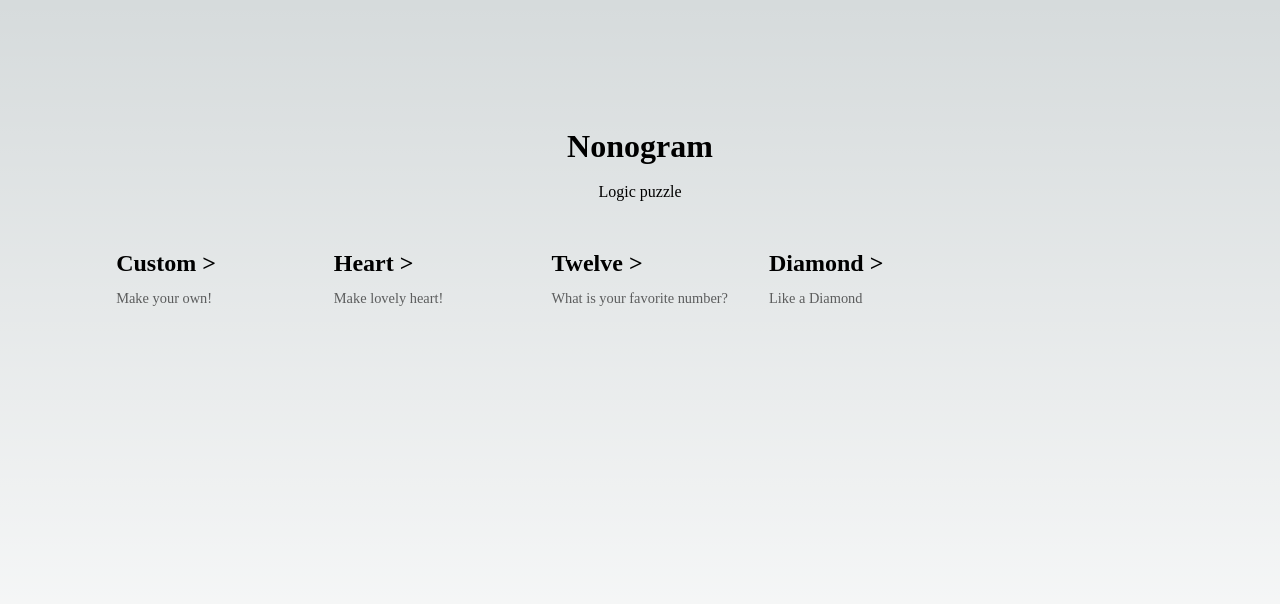
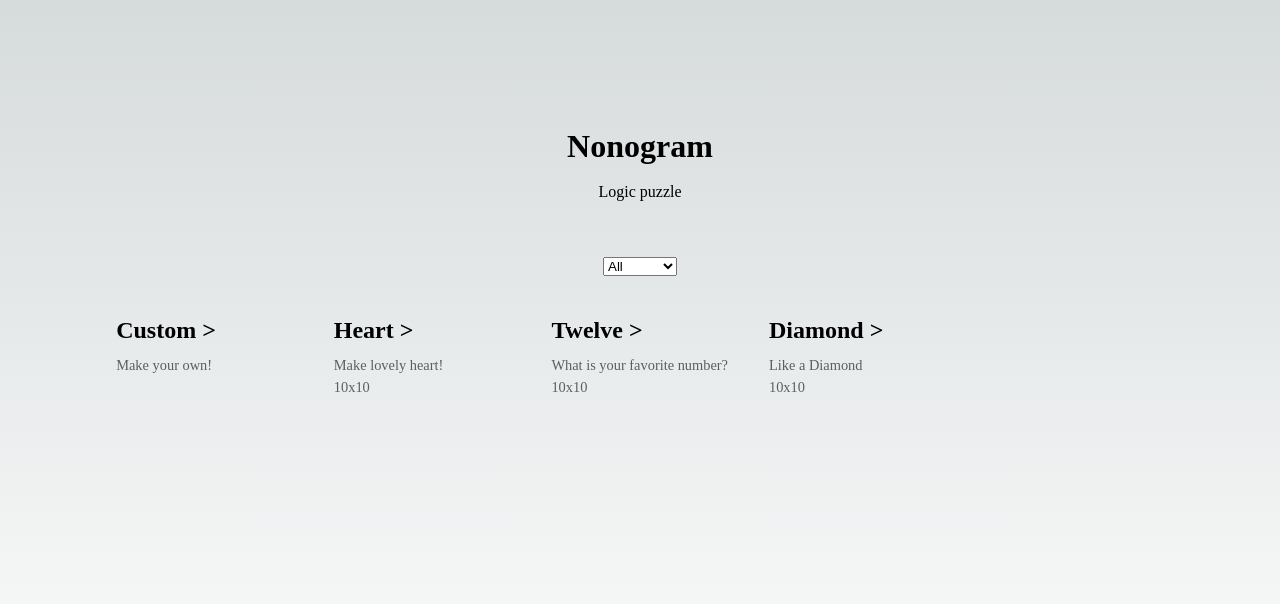
Before and after one commit to HENOZIWD/nonogram, a Next.js app: page / in a window 1280 px wide. Shown: the top 604 px of the page. Built offline with nearby package versions, Linux system fonts and the light colour scheme.

Commit message:
Add filter of nonogram size

```diff
--- a/src/lib/game.ts
+++ b/src/lib/game.ts
@@ -38,7 +38,8 @@ export async function getAllGameCards(): Promise<IGameCard[]> {
     return {
       id: id,
       title: resFileData.title,
-      description: resFileData.description
+      description: resFileData.description,
+      size: resFileData.rowSize
     };
   }));
 
--- a/src/pages/game/custom.tsx
+++ b/src/pages/game/custom.tsx
@@ -178,6 +178,12 @@ export default function Custom() {
         <button type="button" onClick={() => selectSize(25)}>25x25</button>
         <button type="button" onClick={() => selectSize(50)}>50x50</button>
         <button type="button" onClick={() => selectSize(100)}>100x100</button>
+        <br />
+        <Link
+          href={'/'}
+        >
+          Cancel
+        </Link>
       </ReactModal>
       <h1 style={{ display: 'flex', justifyContent: 'center', padding: '1rem' }}>Custom nonogram</h1>
       <Board
--- a/src/pages/index.tsx
+++ b/src/pages/index.tsx
@@ -1,13 +1,14 @@
 import Head from 'next/head'
-import Image from 'next/image'
 import styles from '@/styles/Home.module.css'
 import Link from 'next/link'
 import { getAllGameCards } from '@/lib/game'
+import { useState } from 'react'
 
 export interface IGameCard {
   id: string;
   title: string;
   description: string;
+  size: number;
 }
 
 export async function getStaticProps() {
@@ -23,6 +24,32 @@ export async function getStaticProps() {
 }
 
 export default function Home({ gameCardsData }: { gameCardsData: IGameCard[] }) {
+
+  const [filteredGameCards, setFilteredGameCards] = useState<IGameCard[]>(gameCardsData.slice());
+
+  const onSelectChange = (event: React.ChangeEvent<HTMLSelectElement>) => {
+    event.preventDefault();
+
+    const filter = +event.target.value;
+    // console.log(filter + "/" + typeof filter);
+
+    console.log(filter + typeof filter);
+
+    if (filter === 0) {
+      setFilteredGameCards(gameCardsData.slice());
+      // console.log("default");
+    }
+    else {
+      let filtered: IGameCard[] = [];
+      gameCardsData.map((card: IGameCard) => {
+        if (card.size === filter) {
+          filtered.push(card);
+        }
+      })
+      // console.log(filtered);
+      setFilteredGameCards(filtered);
+    }
+  }
 
   return (
     <>
@@ -42,6 +69,15 @@ export default function Home({ gameCardsData }: { gameCardsData: IGameCard[] })
             Logic puzzle
           </p>
         </div>
+        <select onChange={onSelectChange} style={{ margin: '1.5rem'}}>
+          <option value={0}>All</option>
+          <option value={5}>5x5</option>
+          <option value={10}>10x10</option>
+          <option value={15}>15x15</option>
+          <option value={25}>25x25</option>
+          <option value={50}>50x50</option>
+          <option value={100}>100x100</option>
+        </select>
         <div className={styles.grid}>
           <Link
             href={'/game/custom'}
@@ -54,7 +90,7 @@ export default function Home({ gameCardsData }: { gameCardsData: IGameCard[] })
               Make your own!
             </p>
           </Link>
-          {gameCardsData.map((card: IGameCard) => (
+          {filteredGameCards.map((card: IGameCard) => (
             <Link
               key={card.id}
               href={`/game/${card.id}`}
@@ -66,6 +102,9 @@ export default function Home({ gameCardsData }: { gameCardsData: IGameCard[] })
               <p>
                 {card.description}
               </p>
+              <p>
+                {card.size}x{card.size}
+              </p>
             </Link>
           ))}
         </div>
```
